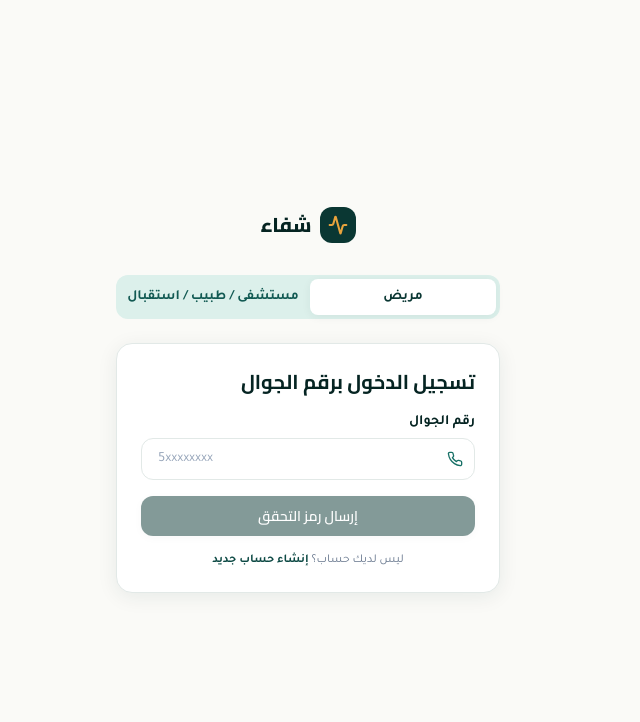
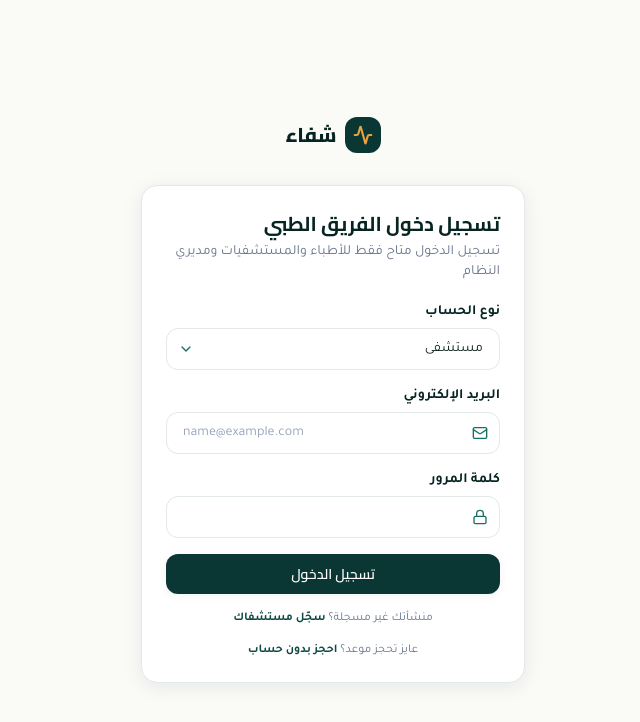
Before and after one commit to nhrwalnqy-cmyk/shifaa-system, a Next.js app: page /login in a window 1280 px wide. Shown: the top 722 px of the page, without its empty margins (433-1073 px from the left). Built offline with nearby package versions, Linux system fonts and the light colour scheme; no server answers.

Commit message:
Yemen conversion: staff-only login, remove patient OTP registration

```diff
--- a/app/(auth)/login/page.tsx
+++ b/app/(auth)/login/page.tsx
@@ -2,62 +2,55 @@
 
 import { Button } from "@/components/ui/Button";
 import { Input } from "@/components/ui/Input";
+import { Select } from "@/components/ui/Select";
 import { Logo } from "@/components/layout/Logo";
 import { createClient } from "@/lib/supabase/client";
-import { cn } from "@/lib/utils";
-import { KeyRound, Lock, Phone } from "lucide-react";
+import { StaffRole } from "@/lib/types";
+import { Lock, Mail } from "lucide-react";
 import Link from "next/link";
 import { useRouter } from "next/navigation";
 import { useState } from "react";
 
-type Tab = "patient" | "staff";
+const roleRedirect: Record<StaffRole, string> = {
+  admin: "/admin/dashboard",
+  hospital_admin: "/hospital/dashboard",
+  doctor: "/doctor/dashboard",
+  receptionist: "/reception/dashboard",
+};
 
 export default function LoginPage() {
   const router = useRouter();
   const supabase = createClient();
-  const [tab, setTab] = useState<Tab>("patient");
 
-  // Patient flow: phone + OTP
-  const [phone, setPhone] = useState("");
-  const [otpSent, setOtpSent] = useState(false);
-  const [otp, setOtp] = useState("");
-
-  // Staff flow: email + password
+  const [accountType, setAccountType] = useState<StaffRole>("hospital_admin");
   const [email, setEmail] = useState("");
   const [password, setPassword] = useState("");
-
   const [loading, setLoading] = useState(false);
   const [error, setError] = useState("");
 
-  async function sendOtp() {
+  async function handleLogin() {
     setLoading(true);
     setError("");
-    const { error } = await supabase.auth.signInWithOtp({ phone: `+966${phone}` });
+
+    const { data: authData, error: authError } = await supabase.auth.signInWithPassword({
+      email,
+      password,
+    });
+    if (authError || !authData.user) {
       setLoading(false);
-    if (error) return setError("تعذر إرسال الرمز، حاول مجددًا");
-    setOtpSent(true);
+      return setError("البريد الإلكتروني أو كلمة المرور غير صحيحة");
     }
 
-  async function verifyOtp() {
-    setLoading(true);
-    setError("");
-    const { error } = await supabase.auth.verifyOtp({
-      phone: `+966${phone}`,
-      token: otp,
-      type: "sms",
-    });
+    const { data: profile, error: profileError } = await supabase
+      .from("profiles")
+      .select("role")
+      .eq("id", authData.user.id)
+      .single();
+
     setLoading(false);
-    if (error) return setError("رمز التحقق غير صحيح");
-    router.push("/patient/dashboard");
-  }
+    if (profileError || !profile) return setError("تعذر العثور على بيانات الحساب");
 
-  async function staffLogin() {
-    setLoading(true);
-    setError("");
-    const { error } = await supabase.auth.signInWithPassword({ email, password });
-    setLoading(false);
-    if (error) return setError("البريد الإلكتروني أو كلمة المرور غير صحيحة");
-    router.push("/hospital/dashboard");
+    router.push(roleRedirect[profile.role as StaffRole] ?? "/login");
   }
 
   return (
@@ -67,76 +60,31 @@ export default function LoginPage() {
           <Logo />
         </div>
 
-        <div className="mb-6 grid grid-cols-2 gap-1 rounded-xl bg-teal-100 p-1">
-          <button
-            onClick={() => setTab("patient")}
-            className={cn(
-              "rounded-lg py-2 text-sm font-bold transition",
-              tab === "patient" ? "bg-white text-teal-900 shadow-soft" : "text-teal-700"
-            )}
+        <div className="rounded-2xl border border-line bg-white p-6 shadow-card">
+          <h1 className="mb-1 font-display text-xl font-bold text-teal-950">
+            تسجيل دخول الفريق الطبي
+          </h1>
+          <p className="mb-5 text-sm text-slate-500">
+            تسجيل الدخول متاح فقط للأطباء والمستشفيات ومديري النظام
+          </p>
+
+          <div className="space-y-4">
+            <Select
+              label="نوع الحساب"
+              value={accountType}
+              onChange={(e) => setAccountType(e.target.value as StaffRole)}
             >
-            مريض
-          </button>
-          <button
-            onClick={() => setTab("staff")}
-            className={cn(
-              "rounded-lg py-2 text-sm font-bold transition",
-              tab === "staff" ? "bg-white text-teal-900 shadow-soft" : "text-teal-700"
-            )}
-          >
-            مستشفى / طبيب / استقبال
-          </button>
-        </div>
+              <option value="hospital_admin">مستشفى</option>
+              <option value="doctor">طبيب</option>
+              <option value="admin">مدير النظام</option>
+            </Select>
 
-        <div className="rounded-2xl border border-line bg-white p-6 shadow-card">
-          {tab === "patient" ? (
-            <div className="space-y-4">
-              <h1 className="font-display text-xl font-bold text-teal-950">تسجيل الدخول برقم الجوال</h1>
-              <Input
-                label="رقم الجوال"
-                type="tel"
-                dir="ltr"
-                placeholder="5xxxxxxxx"
-                icon={<Phone className="h-4 w-4" />}
-                value={phone}
-                onChange={(e) => setPhone(e.target.value)}
-                disabled={otpSent}
-              />
-              {otpSent && (
-                <Input
-                  label="رمز التحقق"
-                  type="text"
-                  dir="ltr"
-                  placeholder="000000"
-                  icon={<KeyRound className="h-4 w-4" />}
-                  value={otp}
-                  onChange={(e) => setOtp(e.target.value)}
-                />
-              )}
-              {error && <p className="text-xs text-danger">{error}</p>}
-              <Button
-                fullWidth
-                loading={loading}
-                onClick={otpSent ? verifyOtp : sendOtp}
-                disabled={otpSent ? otp.length < 4 : phone.length < 9}
-              >
-                {otpSent ? "تأكيد الرمز" : "إرسال رمز التحقق"}
-              </Button>
-              <p className="text-center text-xs text-slate-500">
-                ليس لديك حساب؟{" "}
-                <Link href="/register" className="font-bold text-teal-800">
-                  إنشاء حساب جديد
-                </Link>
-              </p>
-            </div>
-          ) : (
-            <div className="space-y-4">
-              <h1 className="font-display text-xl font-bold text-teal-950">تسجيل دخول الفريق الطبي</h1>
             <Input
               label="البريد الإلكتروني"
               type="email"
               dir="ltr"
-                placeholder="name@hospital.sa"
+              placeholder="name@example.com"
+              icon={<Mail className="h-4 w-4" />}
               value={email}
               onChange={(e) => setEmail(e.target.value)}
             />
@@ -148,18 +96,26 @@ export default function LoginPage() {
               value={password}
               onChange={(e) => setPassword(e.target.value)}
             />
+
             {error && <p className="text-xs text-danger">{error}</p>}
-              <Button fullWidth loading={loading} onClick={staffLogin}>
+
+            <Button fullWidth loading={loading} onClick={handleLogin}>
               تسجيل الدخول
             </Button>
+
             <p className="text-center text-xs text-slate-500">
               منشأتك غير مسجلة؟{" "}
               <Link href="/hospital-register" className="font-bold text-teal-800">
                 سجّل مستشفاك
               </Link>
             </p>
+            <p className="text-center text-xs text-slate-500">
+              عايز تحجز موعد؟{" "}
+              <Link href="/patient/search" className="font-bold text-teal-800">
+                احجز بدون حساب
+              </Link>
+            </p>
           </div>
-          )}
         </div>
       </div>
     </div>
--- a/app/(auth)/register/page.tsx
+++ /dev/null
@@ -1,166 +0,0 @@
-"use client";
-
-import { Button } from "@/components/ui/Button";
-import { Input } from "@/components/ui/Input";
-import { Select } from "@/components/ui/Select";
-import { Logo } from "@/components/layout/Logo";
-import { createClient } from "@/lib/supabase/client";
-import { cn } from "@/lib/utils";
-import { Check, Phone, User } from "lucide-react";
-import Link from "next/link";
-import { useRouter } from "next/navigation";
-import { useState } from "react";
-
-const steps = ["رقم الجوال", "رمز التحقق", "بياناتك"];
-
-export default function RegisterPage() {
-  const router = useRouter();
-  const supabase = createClient();
-  const [step, setStep] = useState(0);
-  const [loading, setLoading] = useState(false);
-  const [error, setError] = useState("");
-
-  const [phone, setPhone] = useState("");
-  const [otp, setOtp] = useState("");
-  const [fullName, setFullName] = useState("");
-  const [gender, setGender] = useState("male");
-  const [city, setCity] = useState("");
-
-  async function handleSendOtp() {
-    setLoading(true);
-    setError("");
-    const { error } = await supabase.auth.signInWithOtp({ phone: `+966${phone}` });
-    setLoading(false);
-    if (error) return setError("تعذر إرسال رمز التحقق");
-    setStep(1);
-  }
-
-  async function handleVerifyOtp() {
-    setLoading(true);
-    setError("");
-    const { error } = await supabase.auth.verifyOtp({ phone: `+966${phone}`, token: otp, type: "sms" });
-    setLoading(false);
-    if (error) return setError("رمز التحقق غير صحيح");
-    setStep(2);
-  }
-
-  async function handleCompleteProfile() {
-    setLoading(true);
-    setError("");
-    const { data: userData } = await supabase.auth.getUser();
-    if (!userData.user) {
-      setLoading(false);
-      return setError("انتهت الجلسة، حاول مجددًا");
-    }
-    const { error } = await supabase.from("profiles").insert({
-      id: userData.user.id,
-      role: "patient",
-      full_name: fullName,
-      phone: `+966${phone}`,
-      gender,
-      city,
-    });
-    setLoading(false);
-    if (error) return setError("تعذر إنشاء الحساب، حاول مجددًا");
-    router.push("/patient/dashboard");
-  }
-
-  return (
-    <div className="flex min-h-screen items-center justify-center bg-paper px-4 py-10">
-      <div className="w-full max-w-sm">
-        <div className="mb-8 flex justify-center">
-          <Logo />
-        </div>
-
-        <div className="mb-6 flex items-center justify-center gap-2">
-          {steps.map((label, i) => (
-            <div key={label} className="flex items-center gap-2">
-              <div
-                className={cn(
-                  "flex h-7 w-7 items-center justify-center rounded-full text-xs font-bold",
-                  i < step ? "bg-success text-white" : i === step ? "bg-teal-900 text-white" : "bg-teal-100 text-teal-700"
-                )}
-              >
-                {i < step ? <Check className="h-3.5 w-3.5" /> : i + 1}
-              </div>
-              {i < steps.length - 1 && <div className="h-px w-6 bg-line" />}
-            </div>
-          ))}
-        </div>
-
-        <div className="rounded-2xl border border-line bg-white p-6 shadow-card">
-          <h1 className="mb-1 font-display text-xl font-bold text-teal-950">إنشاء حساب مريض</h1>
-          <p className="mb-5 text-sm text-slate-500">{steps[step]}</p>
-
-          {step === 0 && (
-            <div className="space-y-4">
-              <Input
-                label="رقم الجوال"
-                type="tel"
-                dir="ltr"
-                placeholder="5xxxxxxxx"
-                icon={<Phone className="h-4 w-4" />}
-                value={phone}
-                onChange={(e) => setPhone(e.target.value)}
-              />
-              {error && <p className="text-xs text-danger">{error}</p>}
-              <Button fullWidth loading={loading} disabled={phone.length < 9} onClick={handleSendOtp}>
-                إرسال رمز التحقق
-              </Button>
-            </div>
-          )}
-
-          {step === 1 && (
-            <div className="space-y-4">
-              <Input
-                label="رمز التحقق المرسل إلى جوالك"
-                type="text"
-                dir="ltr"
-                placeholder="000000"
-                value={otp}
-                onChange={(e) => setOtp(e.target.value)}
-              />
-              {error && <p className="text-xs text-danger">{error}</p>}
-              <Button fullWidth loading={loading} disabled={otp.length < 4} onClick={handleVerifyOtp}>
-                تأكيد الرمز
-              </Button>
-            </div>
-          )}
-
-          {step === 2 && (
-            <div className="space-y-4">
-              <Input
-                label="الاسم الكامل"
-                icon={<User className="h-4 w-4" />}
-                value={fullName}
-                onChange={(e) => setFullName(e.target.value)}
-              />
-              <Select label="الجنس" value={gender} onChange={(e) => setGender(e.target.value)}>
-                <option value="male">ذكر</option>
-                <option value="female">أنثى</option>
-              </Select>
-              <Select label="المدينة" value={city} onChange={(e) => setCity(e.target.value)}>
-                <option value="">اختر المدينة</option>
-                <option value="الرياض">الرياض</option>
-                <option value="جدة">جدة</option>
-                <option value="الدمام">الدمام</option>
-                <option value="مكة المكرمة">مكة المكرمة</option>
-              </Select>
-              {error && <p className="text-xs text-danger">{error}</p>}
-              <Button fullWidth loading={loading} disabled={!fullName || !city} onClick={handleCompleteProfile}>
-                إنشاء الحساب
-              </Button>
-            </div>
-          )}
-
-          <p className="mt-5 text-center text-xs text-slate-500">
-            لديك حساب بالفعل؟{" "}
-            <Link href="/login" className="font-bold text-teal-800">
-              تسجيل الدخول
-            </Link>
-          </p>
-        </div>
-      </div>
-    </div>
-  );
-}
```
Also changed, not shown: lib/types.ts (+47 -31 lines). Lines whose indentation alone changed are shown as unchanged.
